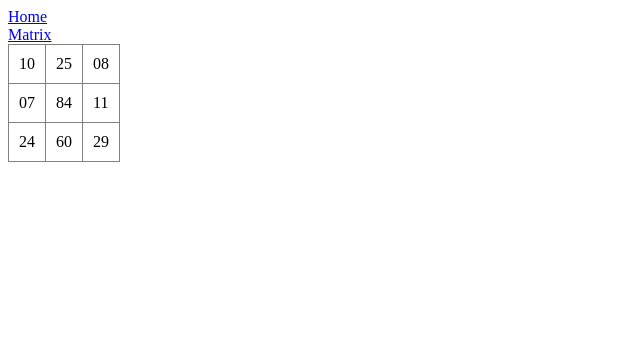
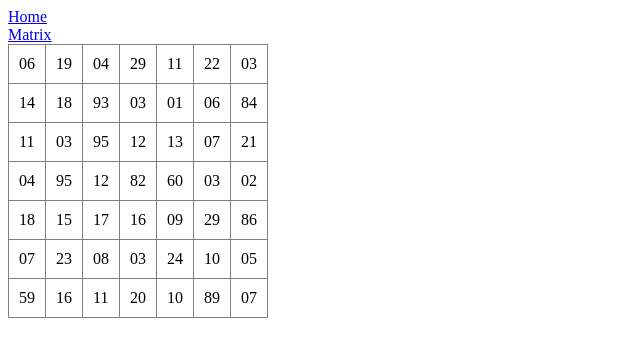
Before and after one commit to Arlaf/secret_hunt, a Flask app: page /matrix in a window 1280 px wide. Shown: the top 357 px of the page, without its empty margins (0-640 px from the left). Run offline with Flask 2, Linux system fonts and the light colour scheme.

Commit message:
La matrice est complète

```diff
--- a/static/matrix.JS
+++ b/static/matrix.JS
@@ -1,4 +1,5 @@
-var solution = ["3-1", "3-2", "3-3"];
+var solution = ["1-6", "2-1", "4-7", "5-3", "5-5", "6-2", "7-4"];
+// p = 22140217092320
 
 function cell_clicked(elem) {
     console.log("cell_clicked : " + $(elem).attr("id"));
--- a/templates/matrix.html
+++ b/templates/matrix.html
@@ -30,20 +30,67 @@
 {% block content %}
      <table id="matrix">
         <tr>
-            <td id="1-1" class="cell" onclick="cell_clicked(this)">10</td>
-            <td id="1-2" class="cell" onclick="cell_clicked(this)">25</td>
-            <td id="1-3" class="cell" onclick="cell_clicked(this)">08</td>
+            <td id="1-1" class="cell" onclick="cell_clicked(this)">06</td> <!-- p1 : M -->
+            <td id="1-2" class="cell" onclick="cell_clicked(this)">19</td> <!-- p12 : A -->
+            <td id="1-3" class="cell" onclick="cell_clicked(this)">04</td> <!-- p3 : M -->
+            <td id="1-4" class="cell" onclick="cell_clicked(this)">29</td> <!-- p5 : J -->
+            <td id="1-5" class="cell" onclick="cell_clicked(this)">11</td> <!-- p6 : M -->
+            <td id="1-6" class="cell" onclick="cell_clicked(this)">22</td> <!-- p15 : D -->
+            <td id="1-7" class="cell" onclick="cell_clicked(this)">03</td> <!-- p9 : J -->
         </tr>
          <tr>
-            <td id="2-1" class="cell" onclick="cell_clicked(this)">07</td>
-            <td id="2-2" class="cell" onclick="cell_clicked(this)">84</td>
-            <td id="2-3" class="cell" onclick="cell_clicked(this)">11</td>
+            <td id="2-1" class="cell" onclick="cell_clicked(this)">14</td> <!-- p15 : D -->
+            <td id="2-2" class="cell" onclick="cell_clicked(this)">18</td> <!-- p13 : J -->
+            <td id="2-3" class="cell" onclick="cell_clicked(this)">93</td> <!-- p7 : A -->
+            <td id="2-4" class="cell" onclick="cell_clicked(this)">03</td> <!-- p8 : M -->
+            <td id="2-5" class="cell" onclick="cell_clicked(this)">01</td> <!-- p2 : M -->
+            <td id="2-6" class="cell" onclick="cell_clicked(this)">06</td> <!-- p12 : J -->
+            <td id="2-7" class="cell" onclick="cell_clicked(this)">84</td> <!-- p4 : A -->
         </tr>
-
          <tr>
-            <td id="3-1" class="cell" onclick="cell_clicked(this)">24</td>
-            <td id="3-2" class="cell" onclick="cell_clicked(this)">60</td>
-            <td id="3-3" class="cell" onclick="cell_clicked(this)">29</td>
+            <td id="3-1" class="cell" onclick="cell_clicked(this)">11</td> <!-- p10 : J -->
+            <td id="3-2" class="cell" onclick="cell_clicked(this)">03</td> <!-- p11 : J -->
+            <td id="3-3" class="cell" onclick="cell_clicked(this)">95</td> <!-- p8 : A -->
+            <td id="3-4" class="cell" onclick="cell_clicked(this)">12</td> <!-- p14 : M -->
+            <td id="3-5" class="cell" onclick="cell_clicked(this)">13</td> <!-- p1 : J -->
+            <td id="3-6" class="cell" onclick="cell_clicked(this)">07</td> <!-- p4 : J -->
+            <td id="3-7" class="cell" onclick="cell_clicked(this)">21</td> <!-- p13 : A -->
+        </tr>
+         <tr>
+            <td id="4-1" class="cell" onclick="cell_clicked(this)">04</td> <!-- p7 : M -->
+            <td id="4-2" class="cell" onclick="cell_clicked(this)">95</td> <!-- p9 : A -->
+            <td id="4-3" class="cell" onclick="cell_clicked(this)">12</td> <!-- p11 : M -->
+            <td id="4-4" class="cell" onclick="cell_clicked(this)">82</td> <!-- p3 : A -->
+            <td id="4-5" class="cell" onclick="cell_clicked(this)">60</td> <!-- p2 : A -->
+            <td id="4-6" class="cell" onclick="cell_clicked(this)">03</td> <!-- p14 : J -->
+            <td id="4-7" class="cell" onclick="cell_clicked(this)">02</td> <!-- p15 : D -->
+        </tr>
+         <tr>
+            <td id="5-1" class="cell" onclick="cell_clicked(this)">18</td> <!-- p3 : J -->
+            <td id="5-2" class="cell" onclick="cell_clicked(this)">15</td> <!-- p10 : A -->
+            <td id="5-3" class="cell" onclick="cell_clicked(this)">17</td> <!-- p15 : D -->
+            <td id="5-4" class="cell" onclick="cell_clicked(this)">16</td> <!-- p11 : A -->
+            <td id="5-5" class="cell" onclick="cell_clicked(this)">09</td> <!-- p15 : D -->
+            <td id="5-6" class="cell" onclick="cell_clicked(this)">29</td> <!-- p2 : J -->
+            <td id="5-7" class="cell" onclick="cell_clicked(this)">86</td> <!-- p5 : A -->
+        </tr>
+         <tr>
+            <td id="6-1" class="cell" onclick="cell_clicked(this)">07</td> <!-- p6 : J -->
+            <td id="6-2" class="cell" onclick="cell_clicked(this)">23</td> <!-- p15 : D -->
+            <td id="6-3" class="cell" onclick="cell_clicked(this)">08</td> <!-- p9 : M -->
+            <td id="6-4" class="cell" onclick="cell_clicked(this)">03</td> <!-- p10 : M -->
+            <td id="6-5" class="cell" onclick="cell_clicked(this)">24</td> <!-- p8 : J -->
+            <td id="6-6" class="cell" onclick="cell_clicked(this)">10</td> <!-- p13 : M -->
+            <td id="6-7" class="cell" onclick="cell_clicked(this)">05</td> <!-- p12 : M -->
+        </tr>
+         <tr>
+            <td id="7-1" class="cell" onclick="cell_clicked(this)">59</td> <!-- p1 : A -->
+            <td id="7-2" class="cell" onclick="cell_clicked(this)">16</td> <!-- p14 : A -->
+            <td id="7-3" class="cell" onclick="cell_clicked(this)">11</td> <!-- p7 : J -->
+            <td id="7-4" class="cell" onclick="cell_clicked(this)">20</td> <!-- p15 : D -->
+            <td id="7-5" class="cell" onclick="cell_clicked(this)">10</td> <!-- p4 : M -->
+            <td id="7-6" class="cell" onclick="cell_clicked(this)">89</td> <!-- p6 : A -->
+            <td id="7-7" class="cell" onclick="cell_clicked(this)">07</td> <!-- p5 : M -->
         </tr>
     </table>
 {% endblock content %}
```
